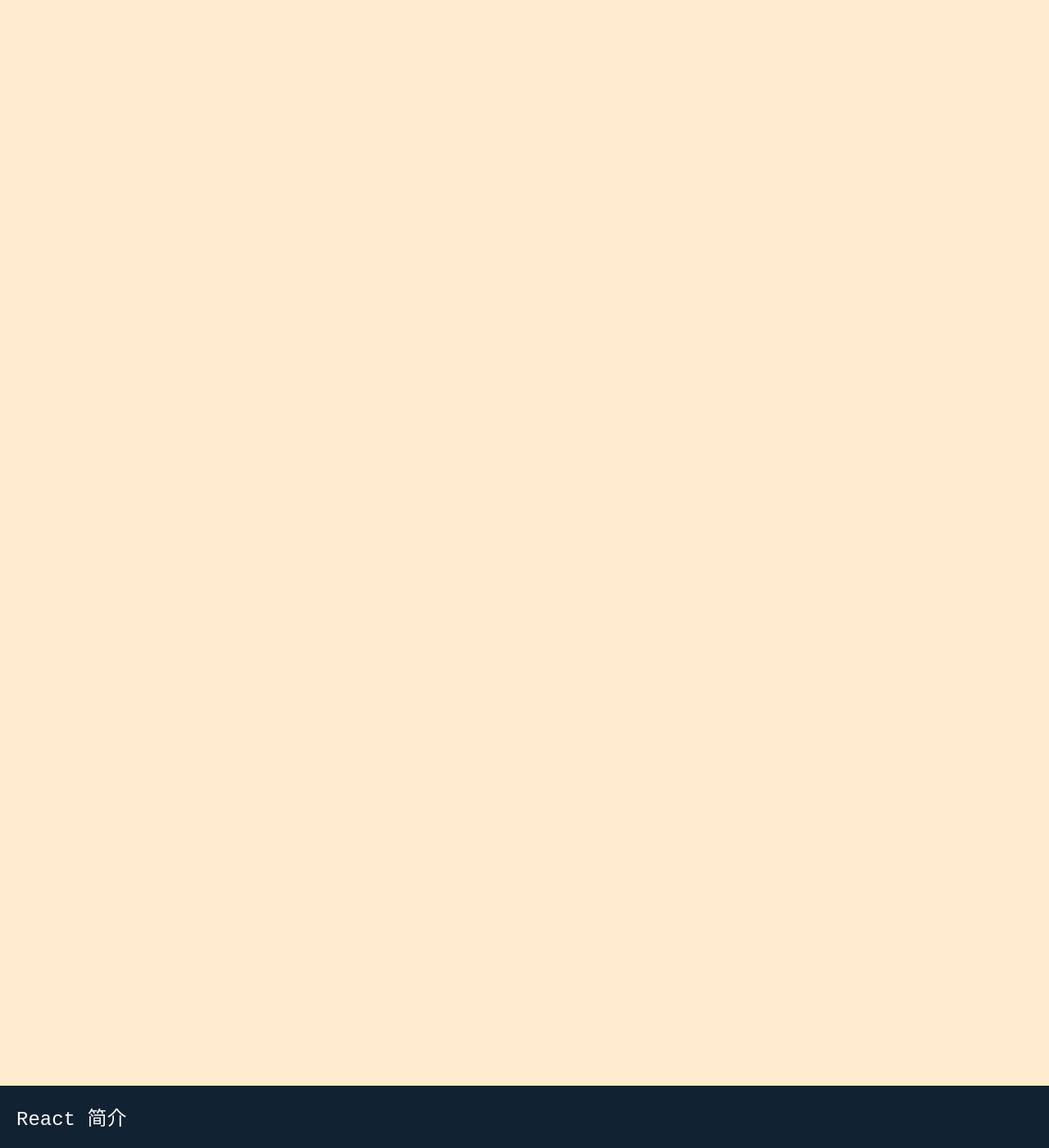
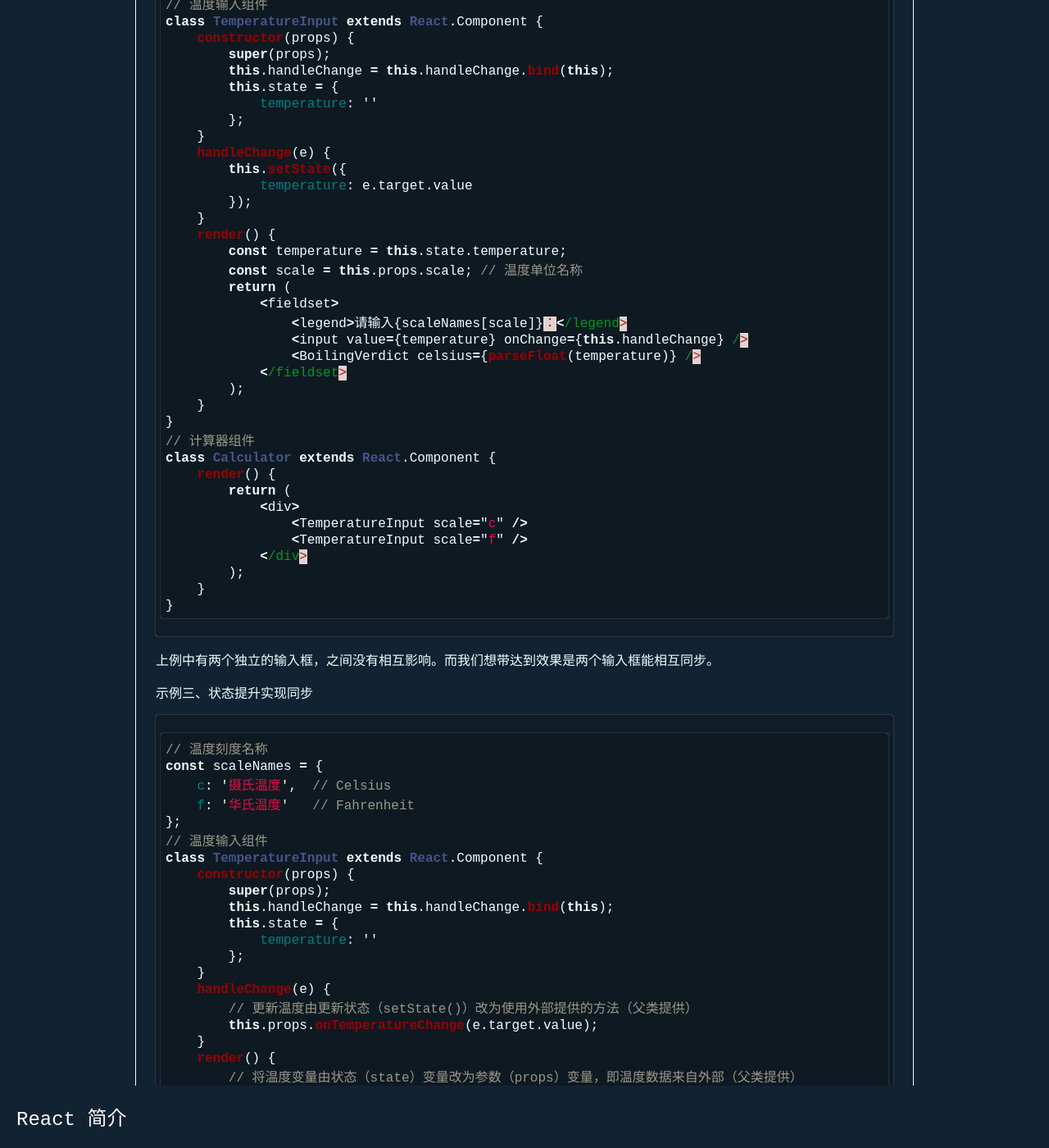
Before and after one commit to rzning/blog-2017, a Jekyll site: the page built from _posts/2017-04-29-react.md, in a window 1280 px wide and 1400 px high, scrolled down 11376 px. Shown: the whole window at 82% size. Built offline with Jekyll 4.4.1, drawn with Linux system fonts in a browser that asks for light colours; some of the changed text lies outside the part shown.

Commit message:
Updated : blog `react.md`

````diff
--- a/_posts/2017-04-29-react.md
+++ b/_posts/2017-04-29-react.md
@@ -476,6 +476,144 @@
 
 下面用一个温度计算器的例子来说明状态提升概念，温度计算器用来判断给定温度下水是否会沸腾。
 
+示例一、简单输入摄氏温度
+
+```js
+// 沸腾裁定组件
+function BoilingVerdict(props) {
+    if(props.celsius >= 100 ) {
+        return <p>水会沸腾。</p>;
+    }
+    else {
+        return <p>水不会沸腾。</p>;
+    }
+}
+// 计算器组件
+class Calculator extends React.Component {
+    constructor(props) {
+        super(props);
+        this.handleChange = this.handleChange.bind(this);
+        this.state = {
+            temperature: ''
+        };
+    }
+    handleChange(e) {
+        this.setState({
+            temperature: e.target.value
+        });
+    }
+    render() {
+        const temperature = this.state.temperature;
+        return (
+            <fieldset>
+                <legend>请输入摄氏温度：</legend>
+                <input value={temperature} onChange={this.handleChange} />
+                <BoilingVerdict celsius={parseFloat(temperature)} />
+            </fieldset>
+        );
+    }
+}
+```
+
+示例二、华氏和摄氏独立温度输入
+
+```js
+// 温度刻度名称
+const scaleNames = {
+    c: '摄氏温度',  // Celsius
+    f: '华氏温度'   // Fahrenheit
+};
+// 温度输入组件
+class TemperatureInput extends React.Component {
+    constructor(props) {
+        super(props);
+        this.handleChange = this.handleChange.bind(this);
+        this.state = {
+            temperature: ''
+        };
+    }
+    handleChange(e) {
+        this.setState({
+            temperature: e.target.value
+        });
+    }
+    render() {
+        const temperature = this.state.temperature;
+        const scale = this.props.scale; // 温度单位名称
+        return (
+            <fieldset>
+                <legend>请输入{scaleNames[scale]}：</legend>
+                <input value={temperature} onChange={this.handleChange} />
+                <BoilingVerdict celsius={parseFloat(temperature)} />
+            </fieldset>
+        );
+    }
+}
+// 计算器组件
+class Calculator extends React.Component {
+    render() {
+        return (
+            <div>
+                <TemperatureInput scale="c" />
+                <TemperatureInput scale="f" />
+            </div>
+        );
+    }
+}
+```
+
+上例中有两个独立的输入框，之间没有相互影响。而我们想带达到效果是两个输入框能相互同步。
+
+示例三、状态提升实现同步
+
+```js
+// 温度刻度名称
+const scaleNames = {
+    c: '摄氏温度',  // Celsius
+    f: '华氏温度'   // Fahrenheit
+};
+// 温度输入组件
+class TemperatureInput extends React.Component {
+    constructor(props) {
+        super(props);
+        this.handleChange = this.handleChange.bind(this);
+        this.state = {
+            temperature: ''
+        };
+    }
+    handleChange(e) {
+        // 更新温度由更新状态（setState()）改为使用外部提供的方法（父类提供）
+        this.props.onTemperatureChange(e.target.value);
+    }
+    render() {
+        // 将温度变量由状态（state）变量改为参数（props）变量，即温度数据来自外部（父类提供）
+        const temperature = this.props.temperature;
+        const scale = this.props.scale; // 温度单位名称
+        return (
+            <fieldset>
+                <legend>请输入{scaleNames[scale]}：</legend>
+                <input value={temperature} onChange={this.handleChange} />
+                <BoilingVerdict celsius={parseFloat(temperature)} />
+            </fieldset>
+        );
+    }
+}
+// 计算器组件
+class Calculator extends React.Component {
+    constructor(props) {
+        // todo: ...
+    }
+    render() {
+        return (
+            <div>
+                <TemperatureInput scale="c" />
+                <TemperatureInput scale="f" />
+            </div>
+        );
+    }
+}
+```
+
 
 
 
````
Also changed, not shown: other parts of _posts/2017-04-29-react.md (+1 -1 lines).
